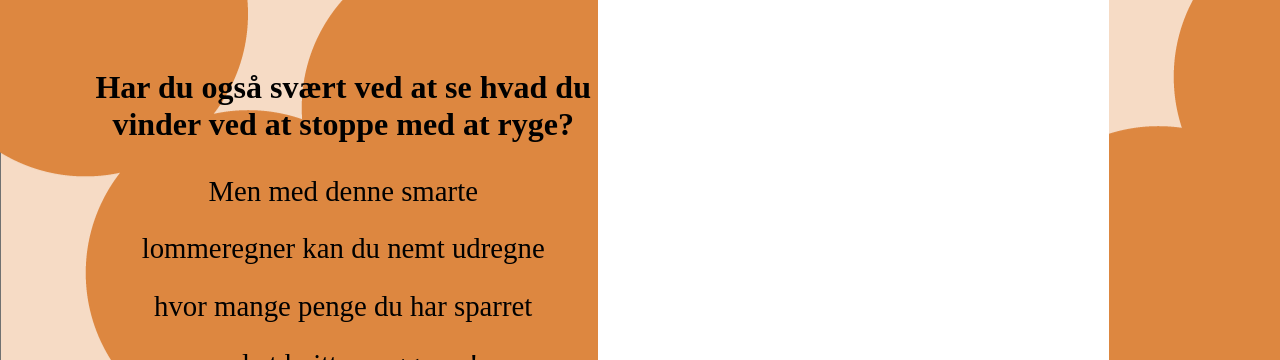
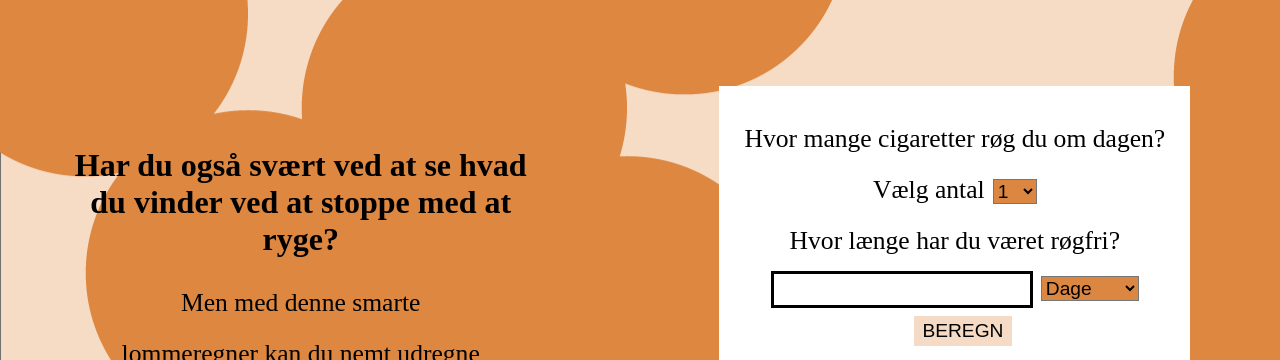
Before and after one commit to JulieBrusberg/rogfritodense, a plain HTML site: page html/index.html in a window 1280 px wide. Shown: the part 103-463 px from the top of the page. Drawn offline with Linux system fonts and the light colour scheme.

Commit message:
juleis kode

```diff
--- a/css/styles.css
+++ b/css/styles.css
@@ -4,7 +4,7 @@
     }
     .logo{
         width: 50%;
-        margin-top: 0,5%;
+        margin-top: 1%;
         margin-left: 1%;
     }
     .portfoliowrapper{
@@ -29,11 +29,12 @@
         align-items: center;
         flex: 1 0 250px;
         margin-top: 9%;
-        margin-left: -3%;
+        margin-left: 3%;
+        margin-right: 15%;
     }
     .box1a{
         color: #000000;
-        font-size: 90%;
+        font-size: 80%;
         font-weight: lighter;
         margin-top: 4%;
         line-height: 200%;
@@ -52,4 +53,35 @@
         flex: 1 0 250px;
         margin-right: 5%;
         margin-bottom: 5%;
+        margin-top: 8%;
+        flex-direction: column;
     }
+    #antal{
+        background-color: #DC8741;
+        font-size: 60%;
+    }
+    #tal{
+            border: solid black;
+            font-size: 60%;
+    }
+    #langde{
+        background-color: #DC8741;
+        font-size: 60%;
+    }
+    #beregn{
+        background-color: #f5dbc5;
+        font-size: 60%;
+        text-decoration: none;
+        border: none;
+        padding: 5% 10%;
+    }
+    #beregn:hover{
+        color: #DC8741;
+    }
+    .tal{
+        border: solid black;
+        font-size: 60%;
+        text-align: center;
+        padding: 1%;
+        text-decoration: none;
+}
--- a/html/index.html
+++ b/html/index.html
@@ -5,25 +5,28 @@
     <meta charset="UTF-8">
     <meta name="viewport" content="width=device-width, initial-scale=1.0">
     <link rel="stylesheet" href="/css/styles.css">
+    <script src="/js/java.js" defer></script>
     <title>Røgfrit Odense, Lommeregner</title>
 </head>
 
 <body>
 
     <div class="portfoliowrapper">
-        <div><img src="/billeder/logo.png" class="logo" alt="logo"></div>
+        <div>
+            <img src="/billeder/logo.png" class="logo" alt="logo">
+        </div>
         <div class="wrapper">
             <div class="box1">
-                <div>Har du også svært ved at se hvad du
+                <div>Har du også svært ved at se hvad
                     <br>
-                    vinder ved at stoppe med at ryge?
+                    du vinder ved at stoppe med at ryge?
                     <br>
                     <div class="box1a">
                         Men med denne smarte
                         <br>
                         lommeregner kan du nemt udregne
                         <br>
-                        hvor mange penge du har sparret
+                        hvor mange penge du har sparet
                         <br>
                         ved at kvitte smøgerne!
                     </div>
@@ -35,27 +38,42 @@
                         <br>
                         og se dit resultat!
                     </div>
-                    <div>
-                        <br>
-                        <br>
-                        <br>
-                        <br>
-                        <br>
-                        <br>
-                        <br>
-                        <br>
 
-                    </div>
                 </div>
             </div>
 
             <div class="box2">
-                <div>Hvor mange cigaretter røg du om dagen?</div>
-                <div>
-
+                <div class="a">
+                    <p class="box1a">Hvor mange cigaretter røg du om dagen?</p>
+                    <label class="box1a">Vælg antal</label>
+                    <td><select id="antal"></select></td>
+                </div>
+                <div class="b">
+                    <label class="box1a">Hvor længe har du været røgfri?</label>
+                    <input type="text" class="tal" id="tal">
+                    <td><select id="langde"></select></td>
+                </div>
+                <div class="c">
+                    <button onclick="beregn()" id="beregn">BEREGN</button>
+                </div>
+                <div class="box1a">
+                    <p>Du har indtil videre sparet i kr.</p>
+                </div>
+                <div >
+                    <input type="text" class="tal" id="result">
+                </div>
+                <div class="box1a">
+                    <p>Du kan istedet bruge dine penge på</p>
+                </div>
+                <div class="g">
+                    <input type="text" class="tal" id="stammer">
+                </div>
+                <div class="box1a">
+                    <p>træstammer hos din lokale bager!</p>
                 </div>
             </div>
         </div>
+    </div>
 
 </body>
 
--- /dev/null
+++ b/js/java.js
@@ -0,0 +1,31 @@
+console.log("Det virker");
+
+var videoSrcArr = Array("1","2","3","4","5","6","7","8","9","10","11","12","13","14","14","15","16","17","18","19","20","21","22","23","24","25","26","27","28","29","30"),
+    selectEl = document.getElementById('antal');
+
+for(var i = 0; i < videoSrcArr.length; i++){
+        selectEl.options.add( new Option(videoSrcArr[i], videoSrcArr[i]));
+    }
+
+    var videoSrcArr = Array("Dage","Uger","Måneder"),
+    selectEl = document.getElementById('langde');
+
+for(var i = 0; i < videoSrcArr.length; i++){
+        selectEl.options.add( new Option(videoSrcArr[i], videoSrcArr[i]));
+    }
+
+    function beregn() {
+
+        var x = parseInt(document.getElementById("antal").value);
+        var y = parseInt(document.getElementById("tal").value);
+
+        var result = x * 3 * y;
+        document.getElementById("result").value = result;
+
+        var z = parseInt(document.getElementById("result").value);
+        var r = 20;
+
+        var result = z / r;
+        document.getElementById("stammer").value = result
+
+    }
```
